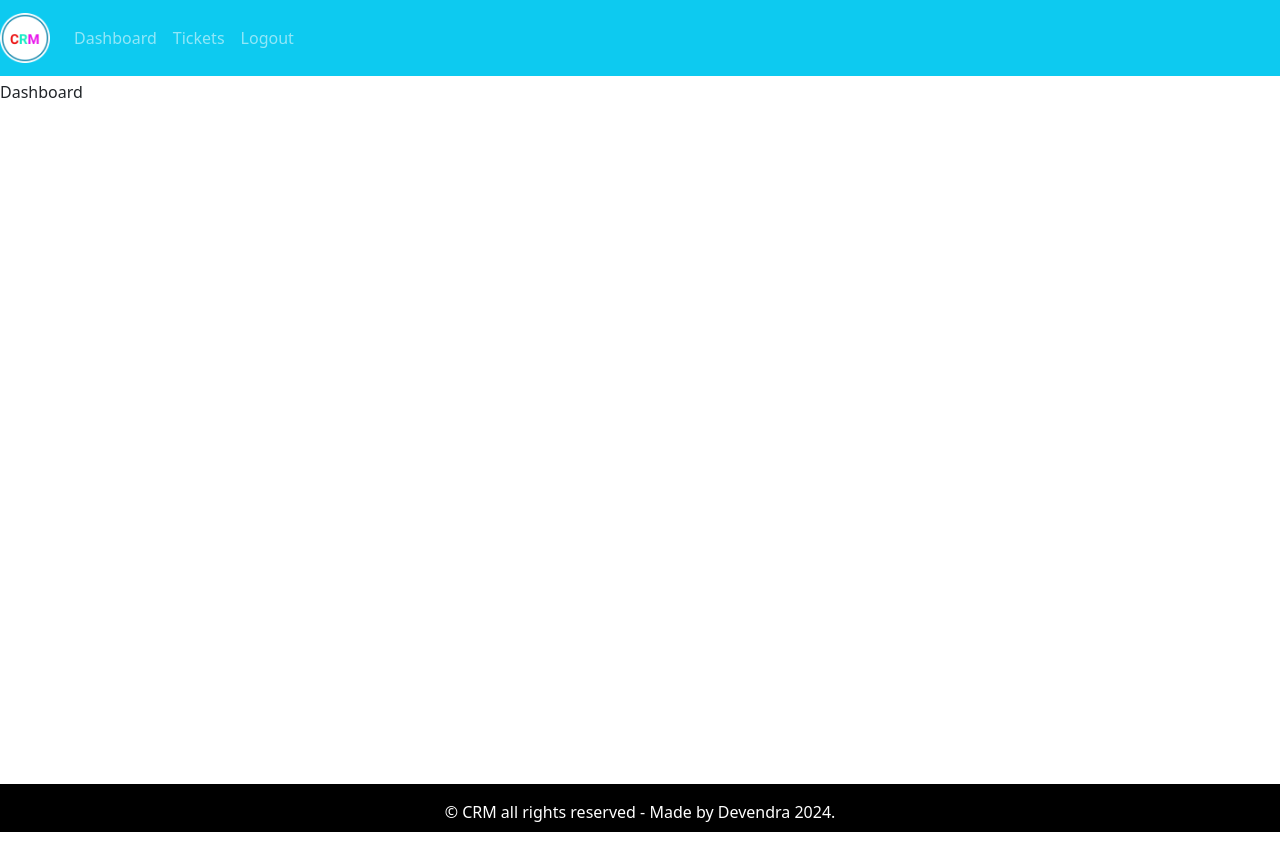
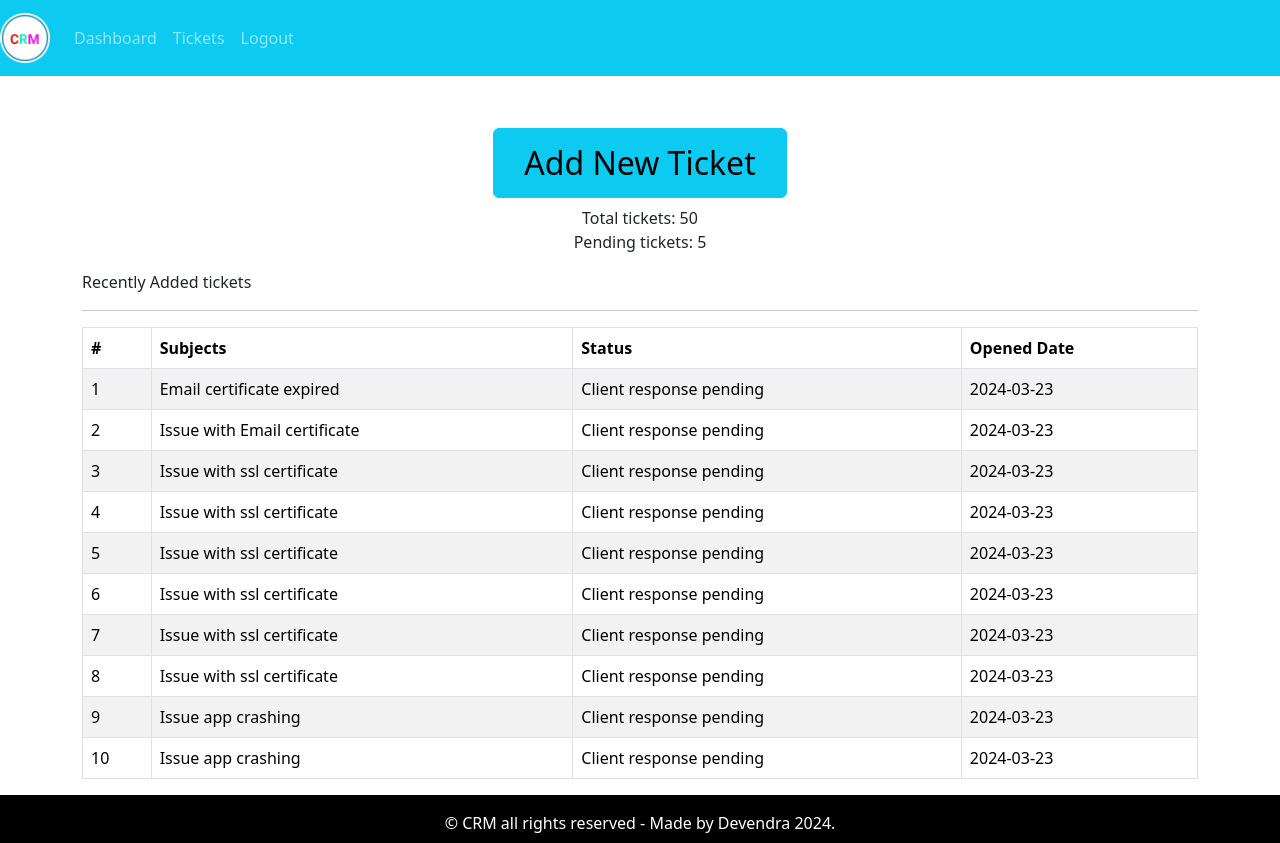
Before and after one commit to Devendra-1997/crm-frontend, a React (Create React App) app: page / in a window 1280 px wide. Built offline with nearby package versions, Linux system fonts and the light colour scheme.

Commit message:
added dashboard page

```diff
--- a/src/App.js
+++ b/src/App.js
@@ -1,12 +1,15 @@
 import "./App.css";
 // import { Entry } from "./page/entry/Entry.page";
 import { DefaultLayout } from "./layout/DefaultLayout";
+import { Dashboard } from "./pages/dashboard/Dashboard.page";
 
 function App() {
   return (
     <div className="App">
       {/* <Entry /> */}
-      <DefaultLayout>Dashboard</DefaultLayout>
+      <DefaultLayout>
+        <Dashboard />
+      </DefaultLayout>
     </div>
   );
 }
--- /dev/null
+++ b/src/assets/data/dummy-tickets.json
@@ -0,0 +1,62 @@
+[
+  {
+    "id": 1,
+    "subject": "Email   certificate expired",
+    "status": "Client response pending",
+    "addedAt": "2024-03-23"
+  },
+  {
+    "id": 2,
+    "subject": "Issue with Email certificate",
+    "status": "Client response pending",
+    "addedAt": "2024-03-23"
+  },
+  {
+    "id": 3,
+    "subject": "Issue with ssl certificate",
+    "status": "Client response pending",
+    "addedAt": "2024-03-23"
+  },
+  {
+    "id": 4,
+    "subject": "Issue with ssl certificate",
+    "status": "Client response pending",
+    "addedAt": "2024-03-23"
+  },
+  {
+    "id": 5,
+    "subject": "Issue with ssl certificate",
+    "status": "Client response pending",
+    "addedAt": "2024-03-23"
+  },
+  {
+    "id": 6,
+    "subject": "Issue with ssl certificate",
+    "status": "Client response pending",
+    "addedAt": "2024-03-23"
+  },
+  {
+    "id": 7,
+    "subject": "Issue with ssl certificate",
+    "status": "Client response pending",
+    "addedAt": "2024-03-23"
+  },
+  {
+    "id": 8,
+    "subject": "Issue with ssl certificate",
+    "status": "Client response pending",
+    "addedAt": "2024-03-23"
+  },
+  {
+    "id": 9,
+    "subject": "Issue app crashing",
+    "status": "Client response pending",
+    "addedAt": "2024-03-23"
+  },
+  {
+    "id": 10,
+    "subject": "Issue app crashing",
+    "status": "Client response pending",
+    "addedAt": "2024-03-23"
+  }
+]
--- /dev/null
+++ b/src/components/ticket-table/TicketTable.comp.js
@@ -0,0 +1,35 @@
+import React from "react";
+import { Table } from "react-bootstrap";
+
+export const TicketTable = ({ tickets }) => {
+  return (
+    <Table striped bordered hover>
+      <thead>
+        <tr>
+          <th>#</th>
+          <th>Subjects</th>
+          <th>Status</th>
+          <th>Opened Date</th>
+        </tr>
+      </thead>
+      <tbody>
+        {tickets.length ? (
+          tickets.map((row) => (
+            <tr key={row.id}>
+              <td>{row.id}</td>
+              <td>{row.subject}</td>
+              <td>{row.status}</td>
+              <td>{row.addedAt}</td>
+            </tr>
+          ))
+        ) : (
+          <tr>
+            <td colSpan="4" className="text-center">
+              No ticket show{" "}
+            </td>
+          </tr>
+        )}
+      </tbody>
+    </Table>
+  );
+};
--- /dev/null
+++ b/src/pages/dashboard/Dashboard.page.js
@@ -0,0 +1,37 @@
+import React from "react";
+import { Container, Row, Col, Button } from "react-bootstrap";
+import { TicketTable } from "../../components/ticket-table/TicketTable.comp";
+import tickets from "../../assets/data/dummy-tickets.json";
+
+export const Dashboard = () => {
+  return (
+    <Container>
+      <Row>
+        <Col className="text-center mt-5 mb-2">
+          <Button
+            variant="info"
+            style={{ fontSize: "2rem", padding: "10px 30px" }}
+          >
+            Add New Ticket
+          </Button>
+        </Col>
+      </Row>
+      <Row>
+        <Col className="text-center  mb-2">
+          <div>Total tickets: 50</div>
+          <div>Pending tickets: 5</div>
+        </Col>
+      </Row>
+      <Row>
+        <Col className="mt-2">Recently Added tickets</Col>
+      </Row>
+      <hr />
+
+      <Row>
+        <Col className="recent-ticket">
+          <TicketTable tickets={tickets} />
+        </Col>
+      </Row>
+    </Container>
+  );
+};
```
Also changed, not shown: src/pages/entry/Entry.page.js (renamed from src/page/entry/Entry.page.js), src/pages/entry/entry.style.css (renamed from src/page/entry/entry.style.css).
